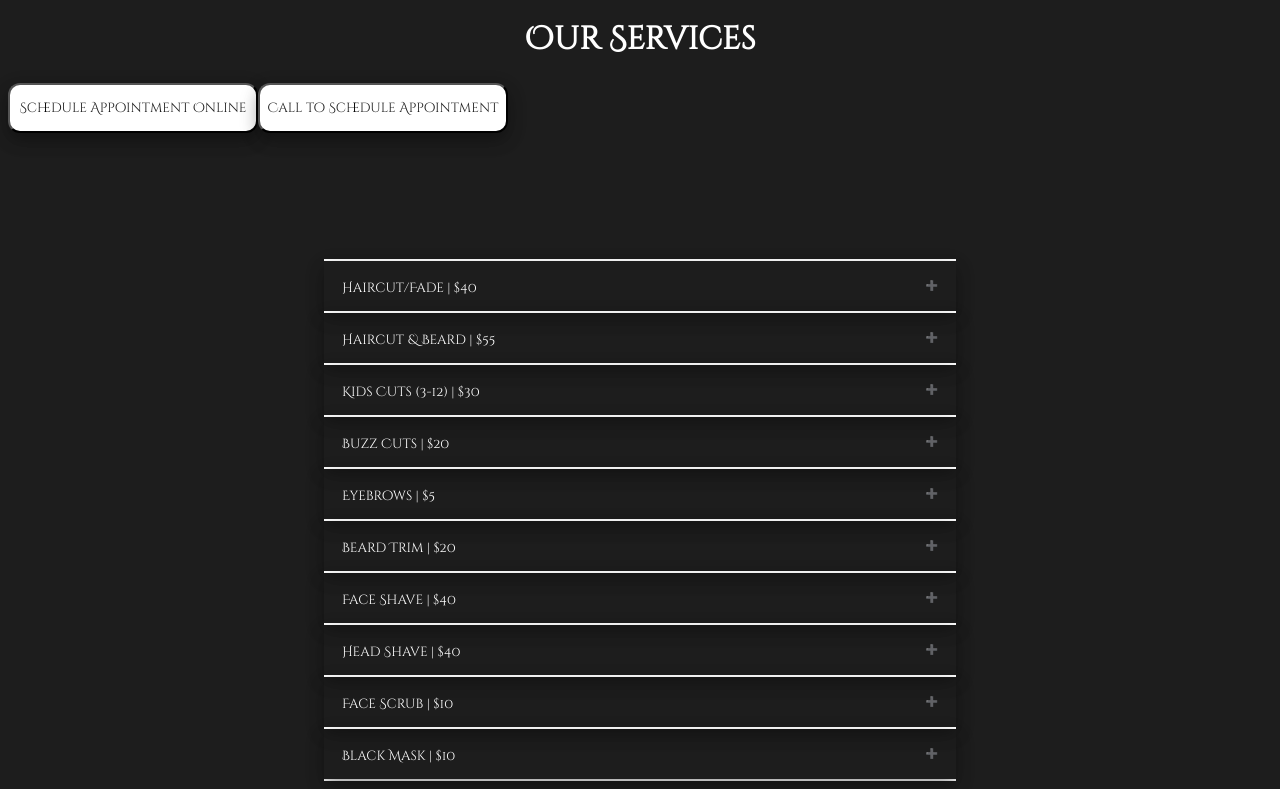
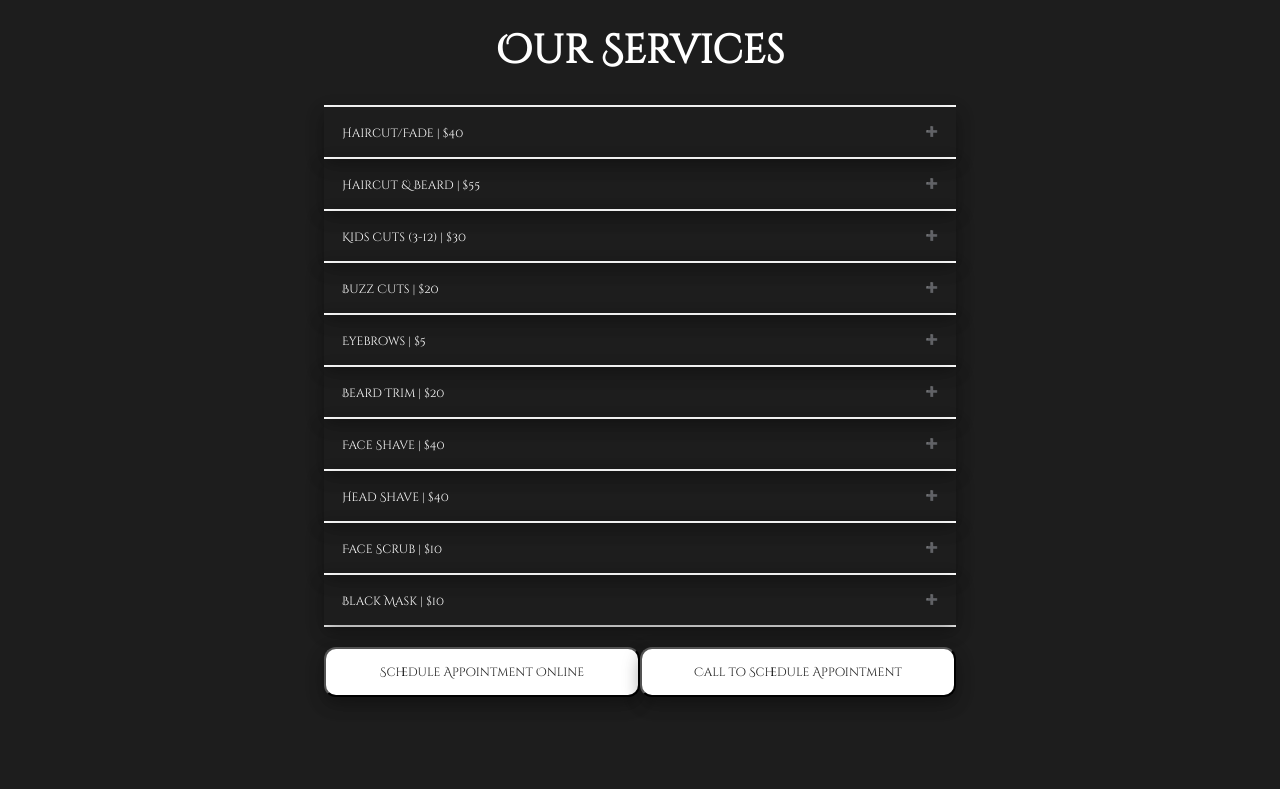
Before and after one commit to domschneider/hausoftaperz, a plain HTML site: page service.html in a window 1280 px wide. Shown: the part 62-851 px from the top of the page. After the commit the page ends 800 px from the top, so only its background shows below. Drawn offline with Linux system fonts and the light colour scheme.

Commit message:
finished services page body

```diff
--- a/service.html
+++ b/service.html
@@ -23,10 +23,6 @@
     </div>
     <div class="services-header">
         <h1>Our Services</h1>
-    </div>
-    <div class="appointment-buttons">
-        <button>Schedule Appointment Online</button>
-        <button>Call to Schedule Appointment</button>
     </div>
     <div class="services-list">
         <li>
@@ -90,6 +86,10 @@
             </div>
         </li>
     </div>
+     <div class="appointment-buttons">
+        <button>Schedule Appointment Online</button>
+        <button>Call to Schedule Appointment</button>
+    </div>
 </body>
 <script src="accordion.js"></script>
 <script src="nav.js"></script>
--- a/style.css
+++ b/style.css
@@ -17,6 +17,7 @@ button {
     cursor: pointer;
     text-align: center;
     border-radius: 12px;
+    font-size: 12px;
     height: 50px;
     width: 250px;
     box-shadow: 0 8px 16px 0 rgba(0,0,0,0.2), 0 6px 20px 0 rgba(0,0,0,0.19);
@@ -121,11 +122,11 @@ button:hover {
 
 .appointment-buttons {
     display: flex;
+    flex-direction: row;
     align-items: center;
     text-align: center;
-    margin-bottom: 10%;
+    margin-top: 20px;
 }
-
 /* Style the buttons that are used to open and close the accordion panel */
 .accordion {
   background-color: transparent;
@@ -171,7 +172,6 @@ button:hover {
     display: flex;
     flex-direction: column;
     align-items: center;
-    /* margin-right: 10%; */
 }
 
 li {
@@ -191,6 +191,21 @@ li {
     margin-left: 25%;
     margin-right: 25%;
   }
+
+  .services-header {
+    font-size: 20px;
+  }
+
+  .appointment-buttons {
+    margin: auto;
+    width: 50%;
+    margin-top: 20px;
+  }
+
+  .appointment-buttons button {
+    width: 50%;
+  }
+
 }
 
 /* Barbers Page--------------------------------------------------------------------------------------------------------------------------------------------------------*/
```
